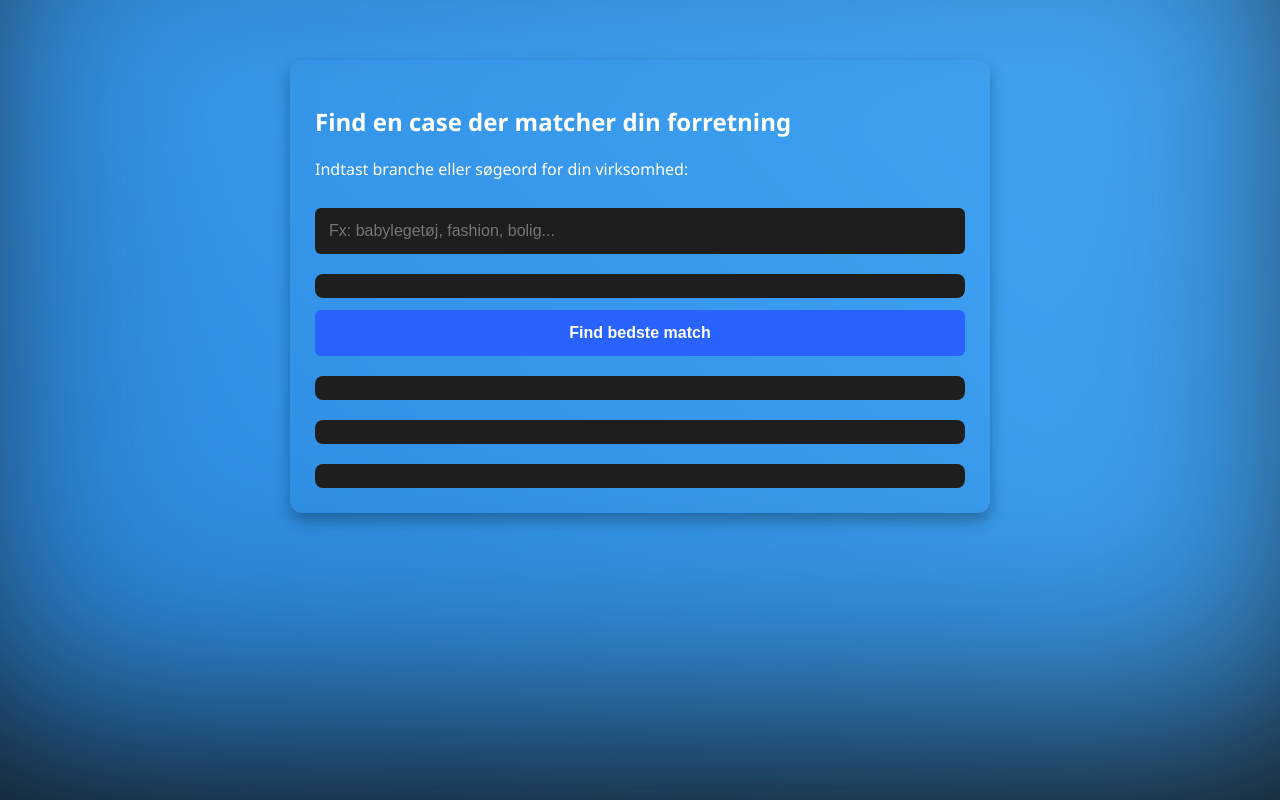
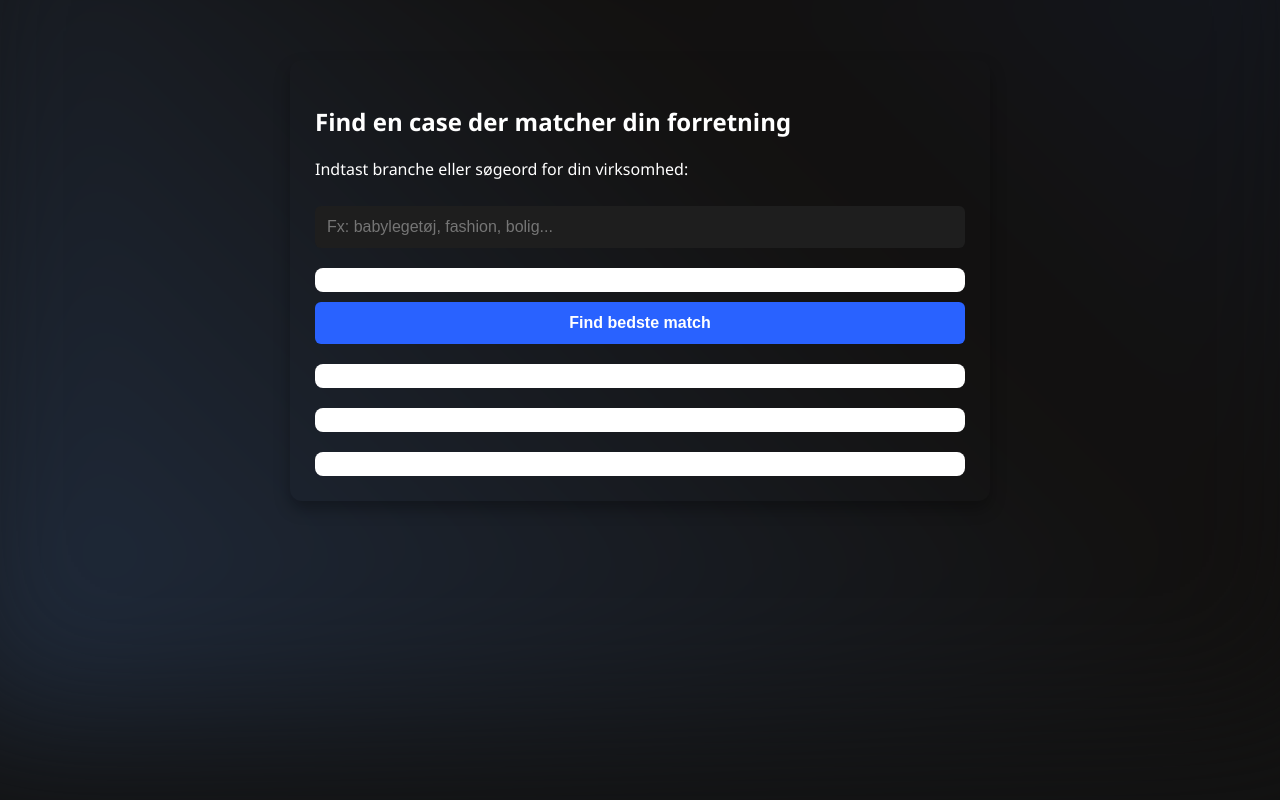
Before and after one commit to RulleFlemming/Case-match, a plain HTML site: page index.html in a window 1280 px wide. Shown: the top 800 px of the page. Drawn offline with nearby package versions, Linux system fonts and the light colour scheme.

Commit message:
Update index.html

```diff
--- a/index.html
+++ b/index.html
@@ -23,57 +23,60 @@
             left: -50%;
             width: 200%;
             height: 200%;
-            background: linear-gradient(45deg, #0d47a1, #1976d2, #42a5f5, #1565c0);
-            background-size: 400% 400%;
-            animation: luxuriousAnimation 25s ease infinite;
-            filter: blur(120px);
+            background: linear-gradient(45deg, #1b2735, #2b4162, #12100e, #182848);
+            background-size: 300% 300%;
+            animation: backgroundAnimation 20s ease infinite;
+            filter: blur(80px);
             z-index: -1;
         }
-        @keyframes luxuriousAnimation {
+        @keyframes backgroundAnimation {
             0% { background-position: 0% 50%; }
             50% { background-position: 100% 50%; }
             100% { background-position: 0% 50%; }
         }
         input, button {
             width: 100%;
-            padding: 14px;
-            margin-top: 12px;
+            padding: 12px;
+            margin-top: 10px;
             font-size: 16px;
             border-radius: 6px;
-            border: none;
             box-sizing: border-box;
         }
         input {
             background-color: #1e1e1e;
+            border: none;
             color: #fff;
         }
         button {
             cursor: pointer;
             background-color: #2962ff;
             color: white;
+            border: none;
+            border-radius: 6px;
             font-weight: bold;
         }
         button:hover {
-            background-color: #0039cb;
+            background-color: #1c54c5;
         }
         #result, #suggestions, #testimonials, #case-summary {
             margin-top: 20px;
             padding: 12px;
             border-radius: 8px;
-            background-color: #1e1e1e;
+            background-color: #ffffff;
+            color: #121212;
         }
         .case-link {
             text-decoration: none;
-            color: #64b5f6;
+            color: #2962ff;
             font-weight: bold;
         }
         .suggestion-item {
             cursor: pointer;
             padding: 6px;
-            border-bottom: 1px solid #333;
+            border-bottom: 1px solid #ddd;
         }
         .suggestion-item:hover {
-            background-color: #333;
+            background-color: #eaeaea;
         }
     </style>
     <script src="https://cdn.jsdelivr.net/npm/fuse.js@7.0.0"></script>
@@ -127,7 +130,6 @@ const options = {
 
 const fuse = new Fuse(cases, options);
 
-const userInput = document.getElementById('userInput');
 userInput.addEventListener('input', function() {
     const suggestionsDiv = document.getElementById('suggestions');
     const query = userInput.value;
```
